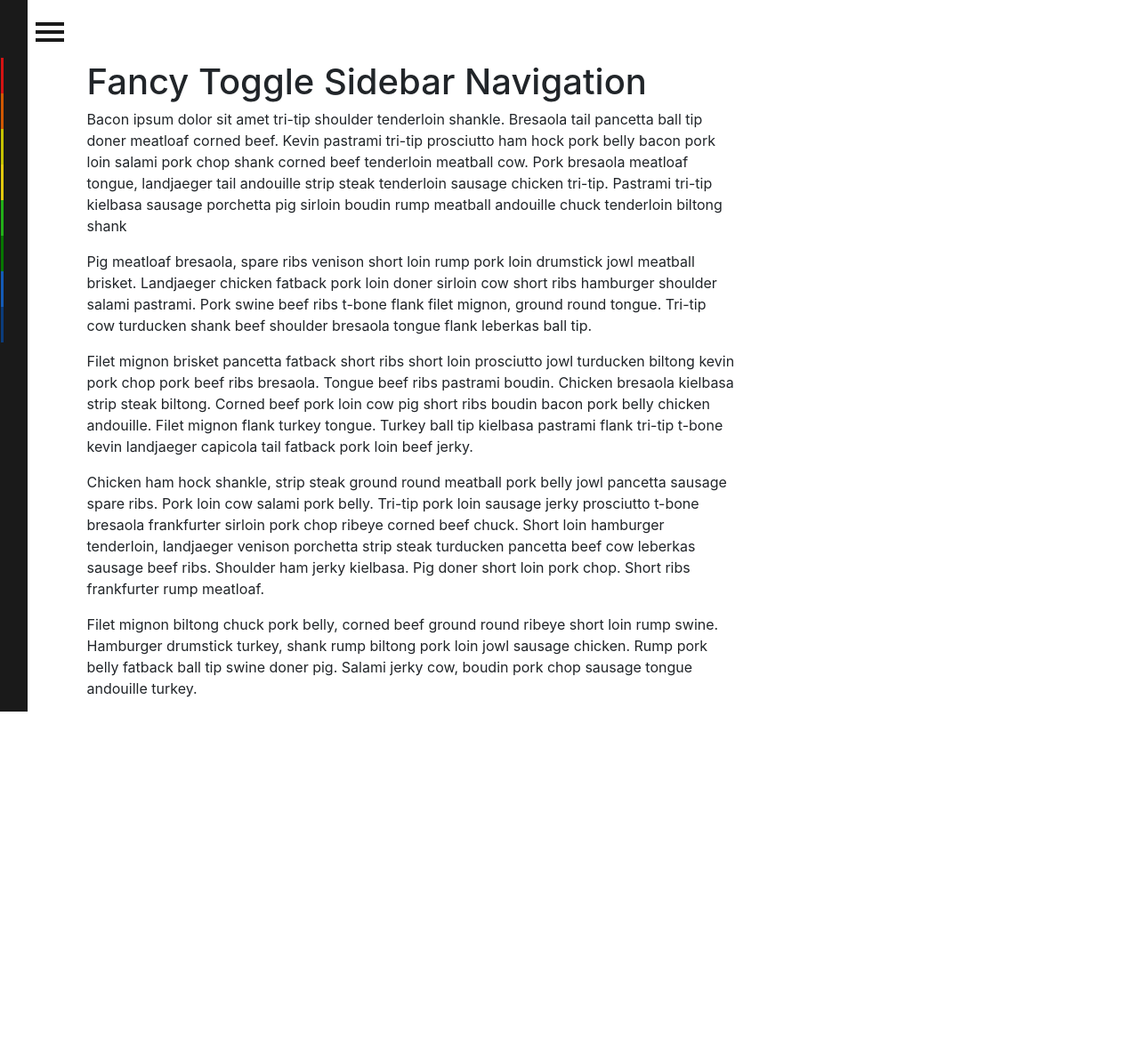
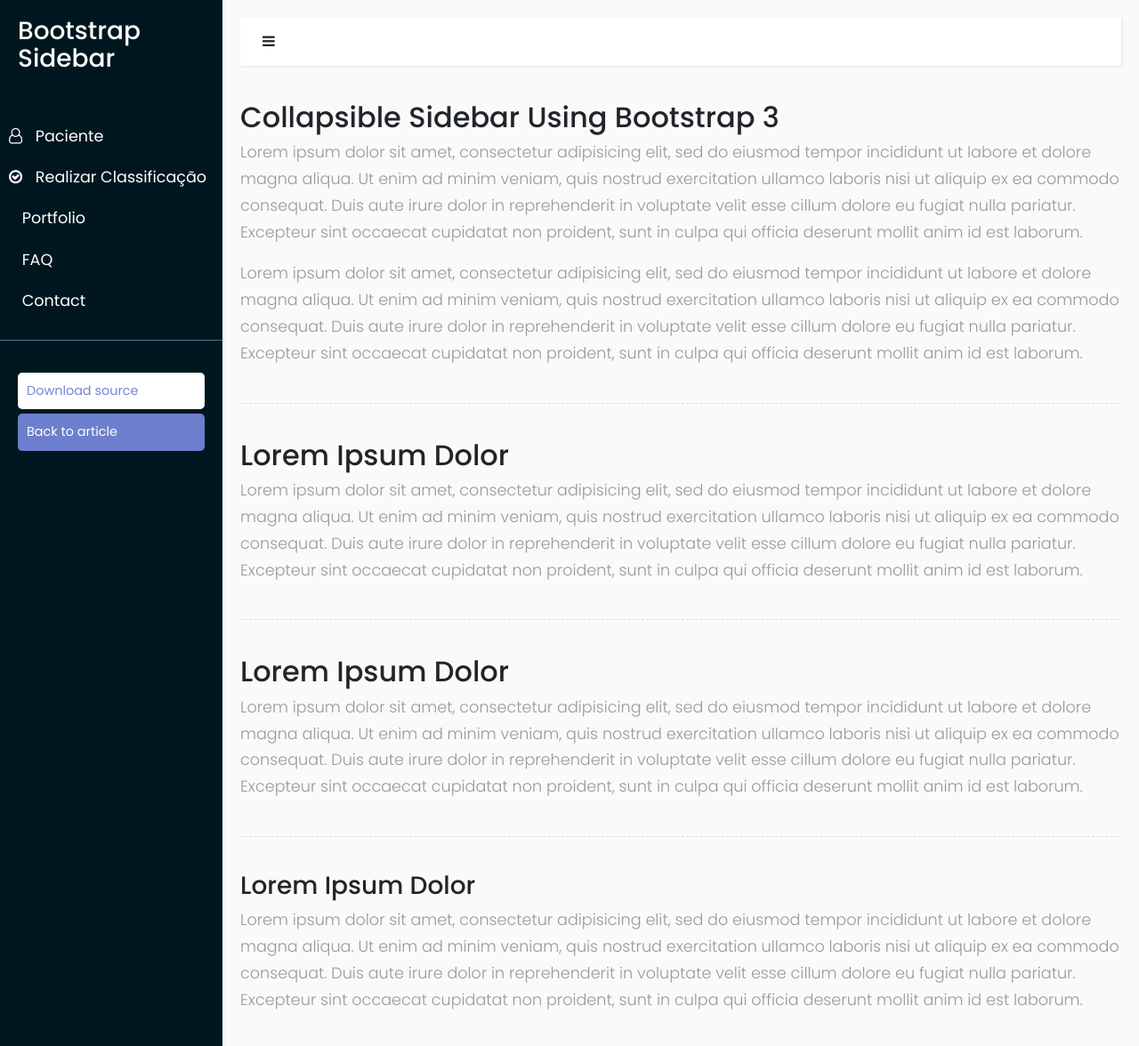
Before and after one commit to fga-eps-mds/2017.2-Classificacao-de-Risco-Pediatrico, a Django app: page /home/ in a window 1280 px wide. Shown: the whole page at 89% size. Before the commit the page ends 800 px from the top, so only its background shows below. Run offline with Django 3.2, Linux system fonts and the light colour scheme; the visitor is signed in with stand-in values (Sample User, id 1); parts of the project's set-up code (start-up, migrations or seed data) failed here and were passed over; some libraries are stand-ins or nearby versions.

Commit message:
Signed-off-by: joaovitor3 <joao_vitor_04@hotmail.com> Co-authored by: marceloabk <marceloabk@hotmail.com>

```diff
--- a/crp/static/css/home.css
+++ b/crp/static/css/home.css
@@ -1,301 +1,258 @@
+/*
+    DEMO STYLE
+*/
+@import "https://fonts.googleapis.com/css?family=Poppins:300,400,500,600,700";
+
+
 body {
-    position: relative;
-    overflow-x: hidden;
+    font-family: 'Poppins', sans-serif;
+    background: #fafafa;
 }
-body,
-html { height: 100%;}
-.nav .open > a,
-.nav .open > a:hover,
-.nav .open > a:focus {background-color: transparent;}
 
-/*-------------------------------*/
-/*           Wrappers            */
-/*-------------------------------*/
-#wrapper {
-    padding-left: 0;
-    margin-left: 25px;
-    -webkit-transition: all 0.5s ease;
-    -moz-transition: all 0.5s ease;
-    -o-transition: all 0.5s ease;
-    transition: all 0.5s ease;
+p {
+    font-family: 'Poppins', sans-serif;
+    font-size: 1.1em;
+    font-weight: 300;
+    line-height: 1.7em;
+    color: #999;
+}
+
+a, a:hover, a:focus {
+    color: inherit;
+    text-decoration: none;
+    transition: all 0.3s;
 }
 
 .navbar {
-    background-color: #1a1a1a;
-    padding-right: 30px;
+    padding: 15px 10px;
+    background: #fff;
+    border: none;
+    border-radius: 0;
+    margin-bottom: 40px;
+    box-shadow: 1px 1px 3px rgba(0, 0, 0, 0.1);
 }
 
-#wrapper.toggled {
-    padding-left: 180px;
+.navbar-btn {
+    box-shadow: none;
+    outline: none !important;
+    border: none;
 }
 
-#sidebar-wrapper {
-    z-index: 1000;
-    left: 260px;
-    width: 0;
-    height: 100%;
-    margin-left: -275px;
-    overflow-y: auto;
-    overflow-x: hidden;
-    background: #1a1a1a;
-    -webkit-transition: all 0.5s ease;
-    -moz-transition: all 0.5s ease;
-    -o-transition: all 0.5s ease;
-    transition: all 0.5s ease;
+.line {
+    width: 100%;
+    height: 1px;
+    border-bottom: 1px dashed #ddd;
+    margin: 40px 0;
 }
 
-#sidebar-wrapper::-webkit-scrollbar {
-  display: none;
+i, span {
+    display: inline-block;
 }
 
-#wrapper.toggled #sidebar-wrapper {
-    width: 220px;
+/* ---------------------------------------------------
+    SIDEBAR STYLE
+----------------------------------------------------- */
+.wrapper {
+    display: flex;
+    align-items: stretch;
 }
 
-#page-content-wrapper {
-    width: 100%;
-    padding-top: 70px;
+#sidebar {
+    min-width: 250px;
+    max-width: 250px;
+    background: #00171F;
+    color: #fff;
+    transition: all 0.3s;
 }
 
-#wrapper.toggled #page-content-wrapper {
-    position: absolute;
-    margin-right: -220px;
+#sidebar.active {
+    min-width: 105px;
+    max-width: 105px;
+    text-align: center;
 }
 
-/*-------------------------------*/
-/*     Sidebar nav styles        */
-/*-------------------------------*/
-
-.sidebar-nav {
-    position: absolute;
-    top: 0;
-    width: 260px;
-    margin: 0;
-    padding: 0;
-    list-style: none;
+#sidebar.active .sidebar-header h3, #sidebar.active .CTAs {
+    display: none;
 }
 
-.sidebar-nav li {
-    position: relative;
-    line-height: 20px;
-    display: inline-block;
-    width: 100%;
+#sidebar.active .sidebar-header strong {
+    display: block;
 }
 
-.sidebar-nav li:before {
-    content: '';
-    position: absolute;
-    top: 0;
-    left: 0;
-    z-index: -1;
-    height: 100%;
-    width: 3px;
-    background-color: #1c1c1c;
-    -webkit-transition: width .2s ease-in;
-      -moz-transition:  width .2s ease-in;
-       -ms-transition:  width .2s ease-in;
-            transition: width .2s ease-in;
-
-}
-.sidebar-nav li:first-child a {
-    color: #fff;
-    background-color: #1a1a1a;
-}
-.sidebar-nav li:nth-child(2):before {
-    background-color: #d61313;
-}
-.sidebar-nav li:nth-child(3):before {
-    background-color: #d15802;
-}
-.sidebar-nav li:nth-child(4):before {
-    background-color: #c6c300;
-}
-.sidebar-nav li:nth-child(5):before {
-    background-color: #e2ca0d;
-}
-.sidebar-nav li:nth-child(6):before {
-    background-color: #22af18;
-}
-.sidebar-nav li:nth-child(7):before {
-    background-color: #077700;
-}
-.sidebar-nav li:nth-child(8):before {
-    background-color: #145bb7;
-}
-.sidebar-nav li:nth-child(9):before {
-    background-color: #0b3c7c;
-}
-.sidebar-nav li:hover:before,
-.sidebar-nav li.open:hover:before {
-    width: 100%;
-    -webkit-transition: width .2s ease-in;
-      -moz-transition:  width .2s ease-in;
-       -ms-transition:  width .2s ease-in;
-            transition: width .2s ease-in;
-
+#sidebar ul li a {
+    text-align: left;
 }
 
-.sidebar-nav li a {
-    display: block;
-    color: #ddd;
-    text-decoration: none;
-    padding: 10px 15px 10px 30px;
+#sidebar.active ul li a {
+    padding: 20px 10px;
+    text-align: center;
+    font-size: 0.85em;
 }
 
-.sidebar-nav li a:hover,
-.sidebar-nav li a:active,
-.sidebar-nav li a:focus,
-.sidebar-nav li.open a:hover,
-.sidebar-nav li.open a:active,
-.sidebar-nav li.open a:focus{
-    color: #fff;
-    text-decoration: none;
-    background-color: transparent;
+#sidebar.active ul li a i {
+    margin-right:  0;
+    display: block;
+    font-size: 1.8em;
+    margin-bottom: 5px;
 }
 
-.sidebar-nav > .sidebar-brand {
-    height: 65px;
-    font-size: 20px;
-    line-height: 44px;
-}
-.sidebar-nav .dropdown-menu {
-    position: relative;
-    width: 100%;
-    padding: 0;
-    margin: 0;
-    border-radius: 0;
-    border: none;
-    background-color: #222;
-    box-shadow: none;
+#sidebar.active ul ul a {
+    padding: 10px !important;
 }
 
-/*-------------------------------*/
-/*       Hamburger-Cross         */
-/*-------------------------------*/
-
-.hamburger {
-  position: fixed;
-  top: 20px;
-  z-index: 999;
-  display: block;
-  width: 32px;
-  height: 32px;
-  margin-left: 15px;
-  background: transparent;
-  border: none;
-}
-.hamburger:hover,
-.hamburger:focus,
-.hamburger:active {
-  outline: none;
-}
-.hamburger.is-closed:before {
-  content: '';
-  display: block;
-  width: 100px;
-  font-size: 14px;
-  color: #fff;
-  line-height: 32px;
-  text-align: center;
-  opacity: 0;
-  -webkit-transform: translate3d(0,0,0);
-  -webkit-transition: all .35s ease-in-out;
-}
-.hamburger.is-closed:hover:before {
-  opacity: 1;
-  display: block;
-  -webkit-transform: translate3d(-100px,0,0);
-  -webkit-transition: all .35s ease-in-out;
+#sidebar.active a[aria-expanded="false"]::before, #sidebar.active a[aria-expanded="true"]::before {
+    top: auto;
+    bottom: 5px;
+    right: 50%;
+    -webkit-transform: translateX(50%);
+    -ms-transform: translateX(50%);
+    transform: translateX(50%);
 }
 
-.hamburger.is-closed .hamb-top,
-.hamburger.is-closed .hamb-middle,
-.hamburger.is-closed .hamb-bottom,
-.hamburger.is-open .hamb-top,
-.hamburger.is-open .hamb-middle,
-.hamburger.is-open .hamb-bottom {
-  position: absolute;
-  left: 0;
-  height: 4px;
-  width: 100%;
-}
-.hamburger.is-closed .hamb-top,
-.hamburger.is-closed .hamb-middle,
-.hamburger.is-closed .hamb-bottom {
-  background-color: #1a1a1a;
-}
-.hamburger.is-closed .hamb-top {
-  top: 5px;
-  -webkit-transition: all .35s ease-in-out;
-}
-.hamburger.is-closed .hamb-middle {
-  top: 50%;
-  margin-top: -2px;
-}
-.hamburger.is-closed .hamb-bottom {
-  bottom: 5px;
-  -webkit-transition: all .35s ease-in-out;
+#sidebar .sidebar-header {
+    padding: 20px;
+    background: #00171F;
 }
 
-.hamburger.is-closed:hover .hamb-top {
-  top: 0;
-  -webkit-transition: all .35s ease-in-out;
-}
-.hamburger.is-closed:hover .hamb-bottom {
-  bottom: 0;
-  -webkit-transition: all .35s ease-in-out;
-}
-.hamburger.is-open .hamb-top,
-.hamburger.is-open .hamb-middle,
-.hamburger.is-open .hamb-bottom {
-  background-color: #1a1a1a;
-}
-.hamburger.is-open .hamb-top,
-.hamburger.is-open .hamb-bottom {
-  top: 50%;
-  margin-top: -2px;
-}
-.hamburger.is-open .hamb-top {
-  -webkit-transform: rotate(45deg);
-  -webkit-transition: -webkit-transform .2s cubic-bezier(.73,1,.28,.08);
-}
-.hamburger.is-open .hamb-middle { display: none; }
-.hamburger.is-open .hamb-bottom {
-  -webkit-transform: rotate(-45deg);
-  -webkit-transition: -webkit-transform .2s cubic-bezier(.73,1,.28,.08);
-}
-.hamburger.is-open:before {
-  content: '';
-  display: block;
-  width: 100px;
-  font-size: 14px;
-  color: #fff;
-  line-height: 32px;
-  text-align: center;
-  opacity: 0;
-  -webkit-transform: translate3d(0,0,0);
-  -webkit-transition: all .35s ease-in-out;
-}
-.hamburger.is-open:hover:before {
-  opacity: 1;
-  display: block;
-  -webkit-transform: translate3d(-100px,0,0);
-  -webkit-transition: all .35s ease-in-out;
+#sidebar .sidebar-header strong {
+    display: none;
+    font-size: 1.8em;
 }
 
-/*-------------------------------*/
-/*            Overlay            */
-/*-------------------------------*/
+#sidebar ul.components {
+    padding: 20px 0;
+    border-bottom: 1px solid #47748b;
+}
 
-.overlay {
-    position: fixed;
-    display: none;
-    width: 100%;
-    height: 100%;
-    top: 0;
-    left: 0;
-    right: 0;
-    bottom: 0;
-    background-color: rgba(250,250,250,.8);
-    z-
+#sidebar ul li a {
+    padding: 10px;
+    font-size: 1.1em;
+    display: block;
 }
+#sidebar ul li a:hover {
+    color: #00A8E8;
+    background: #172C33;
+}
+#sidebar ul li a i {
+    margin-right: 10px;
+}
+
+#sidebar ul li.active > a, a[aria-expanded="true"] {
+    color: #fff;
+    background: #00171F;
+}
+
+
+a[data-toggle="collapse"] {
+    position: relative;
+}
+
+a[aria-expanded="false"]::before, a[aria-expanded="true"]::before {
+    content: '\e259';
+    display: block;
+    position: absolute;
+    right: 20px;
+    font-family: 'Glyphicons Halflings';
+    font-size: 0.6em;
+}
+a[aria-expanded="true"]::before {
+    content: '\e260';
+}
+
+
+ul ul a {
+    font-size: 0.9em !important;
+    padding-left: 30px !important;
+    background: #00171F;
+}
+
+ul.CTAs {
+    padding: 20px;
+}
+
+ul.CTAs a {
+    text-align: center;
+    font-size: 0.9em !important;
+    display: block;
+    border-radius: 5px;
+    margin-bottom: 5px;
+}
+
+a.download {
+    background: #fff;
+    color: #7386D5;
+}
+
+a.article, a.article:hover {
+    background: #6d7fcc !important;
+    color: #fff !important;
+}
+
+
+
+/* ---------------------------------------------------
+    CONTENT STYLE
+----------------------------------------------------- */
+#content {
+    padding: 20px;
+    min-height: 100vh;
+    transition: all 0.3s;
+}
+
+
+/* ---------------------------------------------------
+    MEDIAQUERIES
+----------------------------------------------------- */
+@media (max-width: 768px) {
+    #sidebar {
+        min-width: 80px;
+        max-width: 80px;
+        text-align: center;
+        margin-left: -80px !important ;
+    }
+    a[aria-expanded="false"]::before, a[aria-expanded="true"]::before {
+        top: auto;
+        bottom: 5px;
+        right: 50%;
+        -webkit-transform: translateX(50%);
+        -ms-transform: translateX(50%);
+        transform: translateX(50%);
+    }
+    #sidebar.active {
+        margin-left: 0 !important;
+    }
+
+    #sidebar .sidebar-header h3, #sidebar .CTAs {
+        display: none;
+    }
+
+    #sidebar .sidebar-header strong {
+        display: block;
+    }
+
+    #sidebar ul li a {
+        padding: 20px 10px;
+    }
+
+    #sidebar ul li a span {
+        font-size: 0.85em;
+    }
+    #sidebar ul li a i {
+        margin-right:  0;
+        display: block;
+    }
+
+    #sidebar ul ul a {
+        padding: 10px !important;
+    }
+
+    #sidebar ul li a i {
+        font-size: 1.3em;
+    }
+    #sidebar {
+        margin-left: 0;
+    }
+    #sidebarCollapse span {
+        display: none;
+    }
+}
--- a/crp/static/js/home.js
+++ b/crp/static/js/home.js
@@ -1,28 +1,7 @@
 $(document).ready(function () {
-  var trigger = $('.hamburger'),
-      overlay = $('.overlay'),
-     isClosed = false;
 
-    trigger.click(function () {
-      hamburger_cross();
+    $('#sidebarCollapse').on('click', function () {
+        $('#sidebar').toggleClass('active');
     });
 
-    function hamburger_cross() {
-
-      if (isClosed == true) {
-        overlay.hide();
-        trigger.removeClass('is-open');
-        trigger.addClass('is-closed');
-        isClosed = false;
-      } else {
-        overlay.show();
-        trigger.removeClass('is-closed');
-        trigger.addClass('is-open');
-        isClosed = true;
-      }
-  }
-
-  $('[data-toggle="offcanvas"]').click(function () {
-        $('#wrapper').toggleClass('toggled');
-  });
 });
--- a/templates/users/home.html
+++ b/templates/users/home.html
@@ -16,88 +16,114 @@
     {% block head %}
     {% endblock %}
 </head>
+
 <body>
+  <div class="wrapper">
+              <!-- Sidebar Holder -->
+              <nav id="sidebar">
+                  <div class="sidebar-header">
+                      <h3>Bootstrap Sidebar</h3>
+                      <strong>BS</strong>
+                  </div>
 
-  <div id="wrapper">
-    <div class="overlay"></div>
-
-    <!-- Sidebar -->
-    <nav class="navbar fixed-top" id="sidebar-wrapper" role="navigation">
-      <ul class="nav sidebar-nav">
-        <li class="sidebar-brand">
+                  <ul class="list-unstyled components">
+                    <li>
+                        <a href="#pageSubmenu" data-toggle="collapse" aria-expanded="false">
+                            <i class="fa fa-user-o" aria-hidden="true"></i>
+                            Paciente
+                        </a>
+                        <ul class="collapse list-unstyled" id="pageSubmenu">
+                            <li><a href="#">Cadastrar Paciente</a></li>
+                            <li><a href="#">Editar Paciente</a></li>
+                            <!-- <li><a href="#">Page 3</a></li> -->
+                        </ul>
+                    </li>
+                      <li>
                           <a href="#">
-            Brand
+                              <i class="fa fa-check-circle-o" aria-hidden="true"></i>
+                              Realizar Classificação
                           </a>
                       </li>
                       <li>
-          <a href="#">Home</a>
+                          <a href="#">
+                              <i class="glyphicon glyphicon-link"></i>
+                              Portfolio
+                          </a>
                       </li>
                       <li>
-          <a href="#">About</a>
+                          <a href="#">
+                              <i class="glyphicon glyphicon-paperclip"></i>
+                              FAQ
+                          </a>
                       </li>
                       <li>
-          <a href="#">Events</a>
-        </li>
-        <li>
-          <a href="#">Team</a>
-        </li>
-        <li class="dropdown">
-          <a href="#" class="dropdown-toggle" data-toggle="dropdown">Works <span class="caret"></span></a>
-          <ul class="dropdown-menu" role="menu">
-            <li class="dropdown-header">Dropdown heading</li>
-            <li><a href="#">Action</a></li>
-            <li><a href="#">Another action</a></li>
-            <li><a href="#">Something else here</a></li>
-            <li><a href="#">Separated link</a></li>
-            <li><a href="#">One more separated link</a></li>
-          </ul>
-        </li>
-        <li>
-          <a href="#">Services</a>
-        </li>
-        <li>
-          <a href="#">Contact</a>
-        </li>
-        <li>
-          <a href="https://twitter.com/maridlcrmn">Follow me</a>
+                          <a href="#">
+                              <i class="glyphicon glyphicon-send"></i>
+                              Contact
+                          </a>
                       </li>
                   </ul>
+
+                  <ul class="list-unstyled CTAs">
+                      <li><a href="https://bootstrapious.com/tutorial/files/sidebar.zip" class="download">Download source</a></li>
+                      <li><a href="https://bootstrapious.com/p/bootstrap-sidebar" class="article">Back to article</a></li>
+                  </ul>
               </nav>
-    <!-- /#sidebar-wrapper -->
 
-    <!-- Page Content -->
-    <div id="page-content-wrapper">
-      <button type="button" class="hamburger is-closed" data-toggle="offcanvas">
-        <span class="hamb-top"></span>
-        <span class="hamb-middle"></span>
-        <span class="hamb-bottom"></span>
-      </button>
-      <div class="container">
-        <div class="row">
-          <div class="col-lg-8 col-lg-offset-2">
-            <h1>Fancy Toggle Sidebar Navigation</h1>
-            <p>Bacon ipsum dolor sit amet tri-tip shoulder tenderloin shankle. Bresaola tail pancetta ball tip doner meatloaf corned beef. Kevin pastrami tri-tip prosciutto ham hock pork belly bacon pork loin salami pork chop shank corned beef tenderloin meatball cow. Pork bresaola meatloaf tongue, landjaeger tail andouille strip steak tenderloin sausage chicken tri-tip. Pastrami tri-tip kielbasa sausage porchetta pig sirloin boudin rump meatball andouille chuck tenderloin biltong shank </p>
-            <p>Pig meatloaf bresaola, spare ribs venison short loin rump pork loin drumstick jowl meatball brisket. Landjaeger chicken fatback pork loin doner sirloin cow short ribs hamburger shoulder salami pastrami. Pork swine beef ribs t-bone flank filet mignon, ground round tongue. Tri-tip cow turducken shank beef shoulder bresaola tongue flank leberkas ball tip.</p>
-            <p>Filet mignon brisket pancetta fatback short ribs short loin prosciutto jowl turducken biltong kevin pork chop pork beef ribs bresaola. Tongue beef ribs pastrami boudin. Chicken bresaola kielbasa strip steak biltong. Corned beef pork loin cow pig short ribs boudin bacon pork belly chicken andouille. Filet mignon flank turkey tongue. Turkey ball tip kielbasa pastrami flank tri-tip t-bone kevin landjaeger capicola tail fatback pork loin beef jerky.</p>
-            <p>Chicken ham hock shankle, strip steak ground round meatball pork belly jowl pancetta sausage spare ribs. Pork loin cow salami pork belly. Tri-tip pork loin sausage jerky prosciutto t-bone bresaola frankfurter sirloin pork chop ribeye corned beef chuck. Short loin hamburger tenderloin, landjaeger venison porchetta strip steak turducken pancetta beef cow leberkas sausage beef ribs. Shoulder ham jerky kielbasa. Pig doner short loin pork chop. Short ribs frankfurter rump meatloaf.</p>
-            <p>Filet mignon biltong chuck pork belly, corned beef ground round ribeye short loin rump swine. Hamburger drumstick turkey, shank rump biltong pork loin jowl sausage chicken. Rump pork belly fatback ball tip swine doner pig. Salami jerky cow, boudin pork chop sausage tongue andouille turkey.</p>
+              <!-- Page Content Holder -->
+              <div id="content">
+
+                  <nav class="navbar navbar-default">
+                      <div class="container-fluid">
+
+                          <div class="navbar-header">
+                                  <i id="sidebarCollapse" class="fa fa-bars" aria-hidden="true"></i>
+                          </div>
+
+
+                          <div class="collapse navbar-collapse" id="navbarTogglerDemo02">
+                              <!-- <ul class="nav navbar-nav navbar-right">
+                                  <li><a href="#">Page</a></li>
+                                  <li><a href="#">Page</a></li>
+                                  <li><a href="#">Page</a></li>
+                                  <li><a href="#">Page</a></li>
+                              </ul> -->
+                              <span class="navbar-text">
+                                Navbar text with an inline element
+                              </span>
                           </div>
                       </div>
+                  </nav>
+
+                  <h2>Collapsible Sidebar Using Bootstrap 3</h2>
+                  <p>Lorem ipsum dolor sit amet, consectetur adipisicing elit, sed do eiusmod tempor incididunt ut labore et dolore magna aliqua. Ut enim ad minim veniam, quis nostrud exercitation ullamco laboris nisi ut aliquip ex ea commodo consequat. Duis aute irure dolor in reprehenderit in voluptate velit esse cillum dolore eu fugiat nulla pariatur. Excepteur sint occaecat cupidatat non proident, sunt in culpa qui officia deserunt mollit anim id est laborum.</p>
+                  <p>Lorem ipsum dolor sit amet, consectetur adipisicing elit, sed do eiusmod tempor incididunt ut labore et dolore magna aliqua. Ut enim ad minim veniam, quis nostrud exercitation ullamco laboris nisi ut aliquip ex ea commodo consequat. Duis aute irure dolor in reprehenderit in voluptate velit esse cillum dolore eu fugiat nulla pariatur. Excepteur sint occaecat cupidatat non proident, sunt in culpa qui officia deserunt mollit anim id est laborum.</p>
+
+                  <div class="line"></div>
+
+                  <h2>Lorem Ipsum Dolor</h2>
+                  <p>Lorem ipsum dolor sit amet, consectetur adipisicing elit, sed do eiusmod tempor incididunt ut labore et dolore magna aliqua. Ut enim ad minim veniam, quis nostrud exercitation ullamco laboris nisi ut aliquip ex ea commodo consequat. Duis aute irure dolor in reprehenderit in voluptate velit esse cillum dolore eu fugiat nulla pariatur. Excepteur sint occaecat cupidatat non proident, sunt in culpa qui officia deserunt mollit anim id est laborum.</p>
+
+                  <div class="line"></div>
+
+                  <h2>Lorem Ipsum Dolor</h2>
+                  <p>Lorem ipsum dolor sit amet, consectetur adipisicing elit, sed do eiusmod tempor incididunt ut labore et dolore magna aliqua. Ut enim ad minim veniam, quis nostrud exercitation ullamco laboris nisi ut aliquip ex ea commodo consequat. Duis aute irure dolor in reprehenderit in voluptate velit esse cillum dolore eu fugiat nulla pariatur. Excepteur sint occaecat cupidatat non proident, sunt in culpa qui officia deserunt mollit anim id est laborum.</p>
+
+                  <div class="line"></div>
+
+                  <h3>Lorem Ipsum Dolor</h3>
+                  <p>Lorem ipsum dolor sit amet, consectetur adipisicing elit, sed do eiusmod tempor incididunt ut labore et dolore magna aliqua. Ut enim ad minim veniam, quis nostrud exercitation ullamco laboris nisi ut aliquip ex ea commodo consequat. Duis aute irure dolor in reprehenderit in voluptate velit esse cillum dolore eu fugiat nulla pariatur. Excepteur sint occaecat cupidatat non proident, sunt in culpa qui officia deserunt mollit anim id est laborum.</p>
               </div>
           </div>
-    <!-- /#page-content-wrapper -->
-
-  </div>
-  <!-- /#wrapper -->
 
   {% block content %}
   {% endblock %}
 
   <script src="https://code.jquery.com/jquery-3.2.1.slim.min.js" integrity="sha384-KJ3o2DKtIkvYIK3UENzmM7KCkRr/rE9/Qpg6aAZGJwFDMVNA/GpGFF93hXpG5KkN" crossorigin="anonymous"></script>
-  <!-- <script src="{% static "js/tether.min.js" %}"></script> -->
-  <!-- <script src="https://cdnjs.cloudflare.com/ajax/libs/popper.js/1.11.0/umd/popper.min.js" integrity="sha384-b/U6ypiBEHpOf/4+1nzFpr53nxSS+GLCkfwBdFNTxtclqqenISfwAzpKaMNFNmj4" crossorigin="anonymous"></script> -->
+  <script src="{% static "js/tether.min.js" %}"></script>
+  <script src="https://cdnjs.cloudflare.com/ajax/libs/popper.js/1.11.0/umd/popper.min.js" integrity="sha384-b/U6ypiBEHpOf/4+1nzFpr53nxSS+GLCkfwBdFNTxtclqqenISfwAzpKaMNFNmj4" crossorigin="anonymous"></script>
   <script src="{% static "js/home.js" %}"></script>
-  <!-- <script src="https://maxcdn.bootstrapcdn.com/bootstrap/4.0.0-beta/js/bootstrap.min.js" integrity="sha384-h0AbiXch4ZDo7tp9hKZ4TsHbi047NrKGLO3SEJAg45jXxnGIfYzk4Si90RDIqNm1" crossorigin="anonymous"></script> -->
+  <script src="https://maxcdn.bootstrapcdn.com/bootstrap/4.0.0-beta/js/bootstrap.min.js" integrity="sha384-h0AbiXch4ZDo7tp9hKZ4TsHbi047NrKGLO3SEJAg45jXxnGIfYzk4Si90RDIqNm1" crossorigin="anonymous"></script>
 
   {% block js %}
   {% endblock %}
```
Lines whose indentation alone changed are shown as unchanged.
